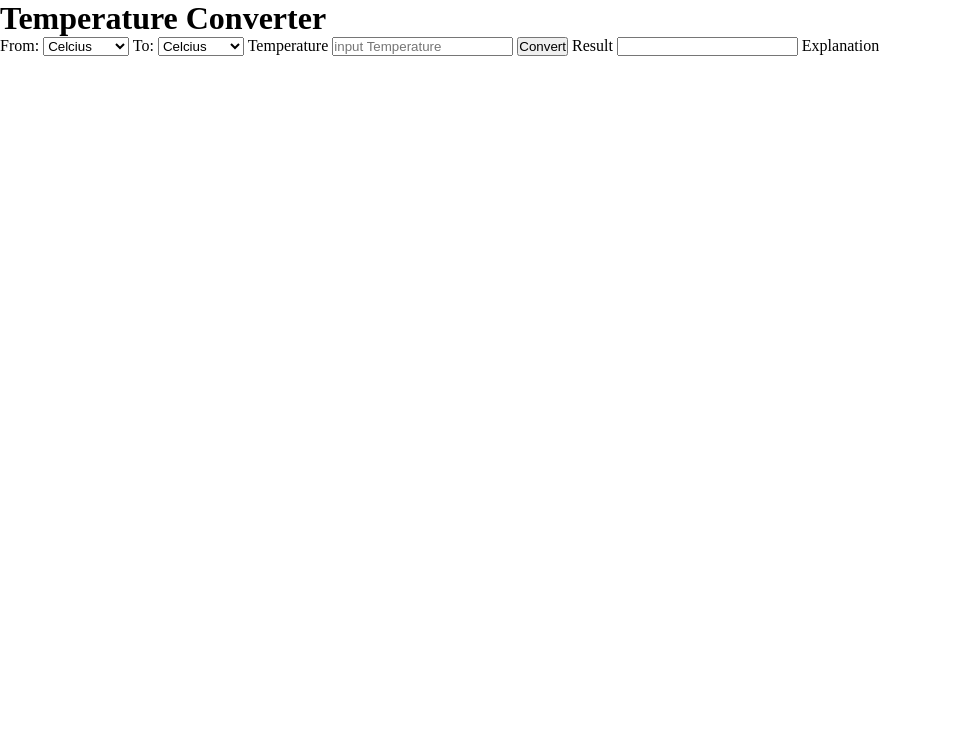
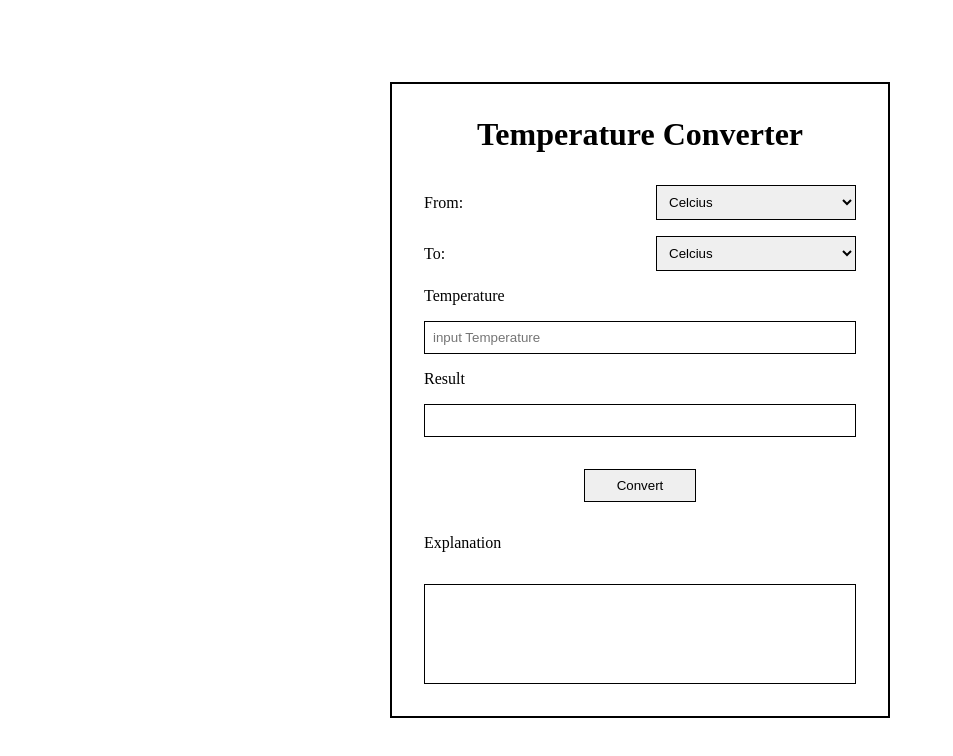
Before and after one commit to revou-fundamental-course/03-feb-25-di4nsyah, a plain HTML site: page index.html in a window 1280 px wide. Shown: the whole page, without its empty margins (0-953 px from the left). Drawn offline with Linux system fonts and the light colour scheme.

Commit message:
upload TempCon (wireframe)

```diff
--- a/css/style.css
+++ b/css/style.css
@@ -1,5 +1,70 @@
+@import url('https://fonts.googleapis.com/css2?family=Lora:ital,wght@0,400..700;1,400..700&display=swap');
+@import url('https://fonts.googleapis.com/css2?family=Poppins:ital,wght@0,100;0,200;0,300;0,400;0,500;0,600;0,700;0,800;0,900;1,100;1,200;1,300;1,400;1,500;1,600;1,700;1,800;1,900&display=swap');
+@import url('https://fonts.googleapis.com/css2?family=Montserrat:ital,wght@0,100..900;1,100..900&display=swap');
+
 * {
     margin: 0;
     padding: 0;
     box-sizing: border-box;
 }
+
+body {
+    display: flex;
+    justify-content: center;
+    align-items: center;
+    height: 100vh;
+    margin: 0;
+}
+
+.MainPage {
+    background-color: white;
+    border: 2px solid black;
+    padding: 2rem;
+    width: 90%;
+    max-width: 500px;
+    display: flex;
+    flex-direction: column;
+    gap: 1rem;
+}
+
+h1 {
+    text-align: center;
+    margin-bottom: 1rem;
+}
+
+.content {
+    display: grid;
+    grid-template-columns: 1fr 200px;
+    gap: 1rem;
+    align-items: center;
+}
+
+label {
+    text-align: left;
+}
+
+select, input {
+    width: 100%;
+    padding: 0.5rem;
+    border: 1px solid black;
+}
+
+button {
+    width: auto;
+    margin: 1rem auto;
+    padding: 0.5rem 2rem;
+    border: 1px solid black;
+}
+
+#explanation {
+    border: 1px solid black;
+    min-height: 100px;
+    margin-top: 1rem;
+    width: 100%;
+}
+
+@media (max-width: 600px) {
+    .content {
+        grid-template-columns: 1fr;
+    }
+}
--- a/index.html
+++ b/index.html
@@ -7,9 +7,10 @@
     <title>Tempy</title>
 </head>
 <body>
-    <div class="converter">
+    <div class="MainPage">
         <h1>Temperature Converter</h1>
 
+        <div class="content">
             <label for="fromUnit">From:</label>
             <select id="fromUnit">
                 <option value="C">Celcius</option>
@@ -23,13 +24,15 @@
                 <option value="F">Fahrenheit</option>
                 <option value="K">Kelvin</option>
             </select>
+        </div>
 
-        <label for="temperature">Temperature
-        <input type="number" id="temperature" placeholder="input Temperature">
+        <label for="temperature" class="result">Temperature</label>
+        <input type="number" id="temperature" placeholder="input Temperature" class="result-bar">
+
+        <label for="result" class="result">Result</label>
+        <input type="text" id="result" readonly class="result-bar">
+
         <button onclick="convert()">Convert</button>
-
-        <label for="result">Result</label>
-        <input type="text" id="result" readonly>
 
         <label for="explanation">Explanation</label>
         <p id="explanation"></p>
```
Lines whose indentation alone changed are shown as unchanged.
